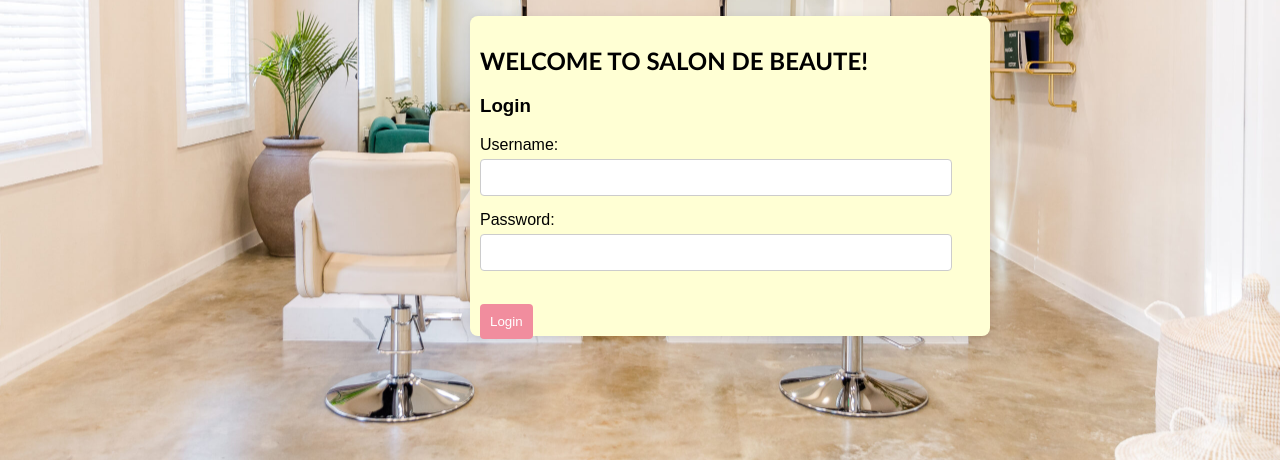
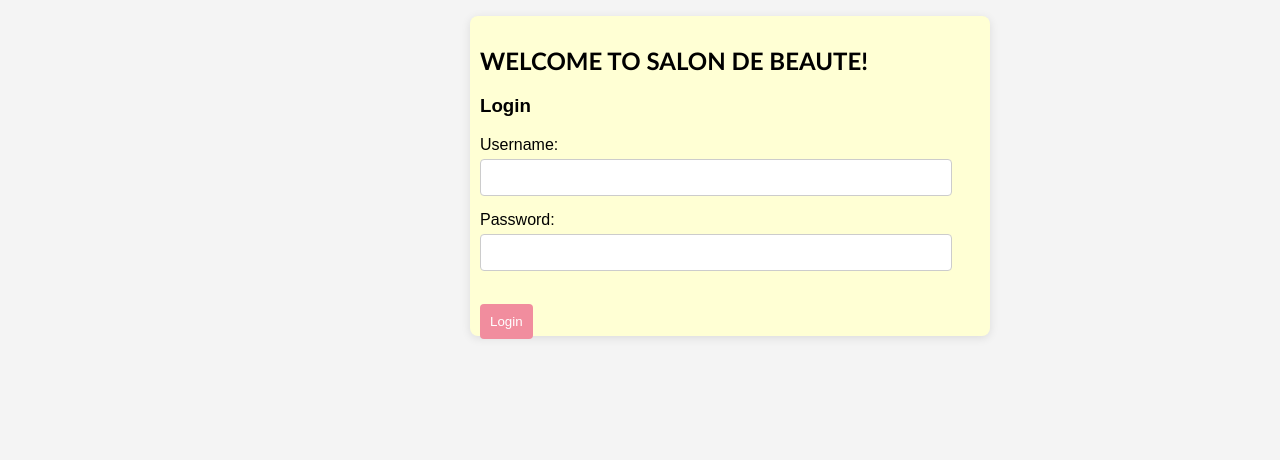
Before and after one commit to tenique1/web, a plain HTML site: page index.html in a window 1280 px wide. Shown: the part 340-800 px from the top of the page. Drawn offline with Linux system fonts and the light colour scheme.

Commit message:
Update index.html

```diff
--- a/index.html
+++ b/index.html
@@ -19,7 +19,7 @@
         flex-direction: column;
         background-size: cover;
         background-position: center;
-        background-image: url("salonpicfive.jpg");
+        background-image: "salonpicfive.jpg";
       }
 
       .round-image {
```
